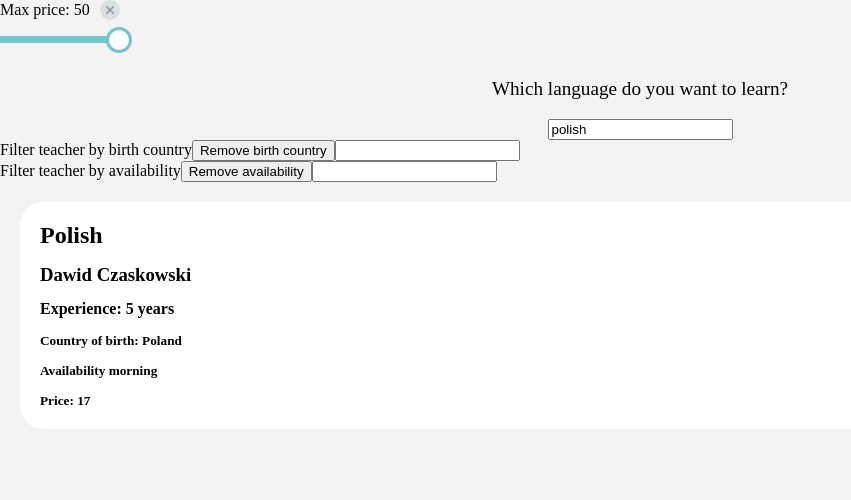
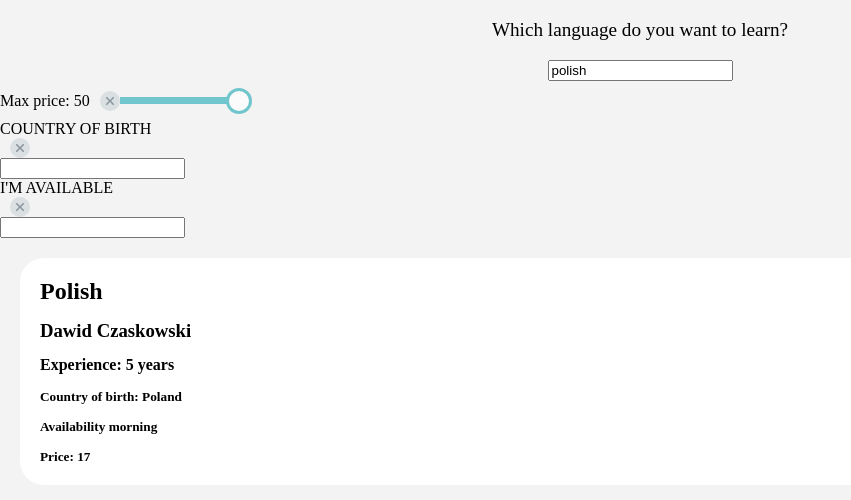
Before and after one commit to ryan50500/Language__App__React__TypeScript, a React (Create React App) app: page / in a window 1280 px wide. Shown: the top 500 px of the page, without its empty margins (0-851 px from the left). Built offline with nearby package versions, Linux system fonts and the light colour scheme.

Commit message:
reducing lines of code

```diff
--- a/src/components/FilteredTeachers.tsx
+++ b/src/components/FilteredTeachers.tsx
@@ -16,29 +16,20 @@ const FilteredTeachers: React.FC<Props> = ({ initialInputText }) => {
     const [teacherAvailability, setTeacherAvailability] = useState<string>("");
 
 
-    // filter the results by language searched for
+    // filter the results by language searched, price, birth country of teacher, and teacher availabilty
     let filteredTeachers = TeacherArray.filter(
         (arrayMatched) =>
-            arrayMatched.language.toLowerCase().indexOf(inputText.toString()) !== -1
-    );
-
-    // filter the results by price and birth country of teacher
-    filteredTeachers = filteredTeachers.filter(
-        (arrayMatched) => arrayMatched.price < maxPrice && arrayMatched.country.toLowerCase().indexOf(teacherBirthCountry.toString()) !== -1
-    );
-
-    // filter the results by teacher availabilty
-    filteredTeachers = filteredTeachers.filter(
-        (arrayMatched) => arrayMatched.availability.toLowerCase().indexOf(teacherAvailability.toString()) !== -1
+            arrayMatched.language.toLowerCase().indexOf(inputText.toString()) !== -1 &&
+            arrayMatched.price < maxPrice && arrayMatched.country.toLowerCase().indexOf(teacherBirthCountry.toString()) !== -1 &&
+            arrayMatched.availability.toLowerCase().indexOf(teacherAvailability.toString()) !== -1
     );
 
 
-    // remove price filter
+    // remove Price filter
     const removePriceFilter = () => {
         setMaxPrice(50);
         // setMaxPrice(50);
     };
-
 
     // this function is called when user selects a price range
     const handlePriceChange = (event: React.ChangeEvent<HTMLInputElement>) => {
@@ -46,13 +37,11 @@ const FilteredTeachers: React.FC<Props> = ({ initialInputText }) => {
         // setMaxPrice(parseInt(event.target.value));
     };
 
-
-    // filter teachers by birth country
+    // filter teachers by Birth Country
     const handleBirthCountry = (event: React.ChangeEvent<HTMLInputElement>) => {
         setTeacherBirthCountry(event.target.value);
         // setMaxPrice(parseInt(event.target.value));
     };
-
 
     // filter teachers by Availability
     const handleAvailability = (event: React.ChangeEvent<HTMLInputElement>) => {
@@ -60,41 +49,52 @@ const FilteredTeachers: React.FC<Props> = ({ initialInputText }) => {
         // setMaxPrice(parseInt(event.target.value));
     };
 
-    // remove teacher by Availability
+    // remove Availability filter
     const removeAvailability = () => {
         setTeacherAvailability("")
     };
 
 
-    // remove teacher birth country filter
+    // remove Birth Country filter
     const removeBirthCountry = () => {
+        console.log('no filter?')
         setTeacherBirthCountry("")
     };
 
 
     return (
         <>
+            {/* filter the results by language */}
+            <SearchLanguage inputText={inputText} setInputText={setInputText} filteredTeachers={filteredTeachers} />
+
             <div className={PriceFilterStyles.alignPrice}>
                 <span>Max price: {maxPrice}</span>
                 <div className={PriceFilterStyles.resetPrice} onClick={removePriceFilter}>
                     <svg height="9" viewBox="0 0 12 12" width="9" xmlns="http://www.w3.org/2000/svg" className={PriceFilterStyles.resetPriceCross}><path d="M6 4.586L10.293.293l1.414 1.414L7.414 6l4.293 4.293-1.414 1.414L6 7.414l-4.293 4.293-1.414-1.414L4.586 6 .293 1.707 1.707.293z"></path></svg>
                 </div>
+                {/* filter teachers by price */}
+                <input type="range" id="priceRange" name="priceRange" min="0" max="50" step="5" value={maxPrice} onChange={handlePriceChange} className={PriceFilterStyles.priceSlider} />
             </div>
-            {/* filter teachers by price */}
-            <input type="range" id="priceRange" name="priceRange" min="0" max="50" step="5" value={maxPrice} onChange={handlePriceChange} className={PriceFilterStyles.priceSlider} />
 
-            {/* filter the results by language */}
-            <SearchLanguage inputText={inputText} setInputText={setInputText} filteredTeachers={filteredTeachers} />
 
             {/* filter teachers by birth country */}
-            <span>Filter teacher by birth country</span><button onClick={removeBirthCountry}>Remove birth country</button>
+            <span>COUNTRY OF BIRTH</span>
+            <div className={PriceFilterStyles.resetPrice} onClick={removeBirthCountry}>
+                <svg height="9" viewBox="0 0 12 12" width="9" xmlns="http://www.w3.org/2000/svg" className={PriceFilterStyles.resetPriceCross}><path d="M6 4.586L10.293.293l1.414 1.414L7.414 6l4.293 4.293-1.414 1.414L6 7.414l-4.293 4.293-1.414-1.414L4.586 6 .293 1.707 1.707.293z"></path></svg>
+            </div>
             <input type="text" id="teacherBirth" name="teacherBirth" value={teacherBirthCountry} onChange={handleBirthCountry} />
 
+
             {/* filter teachers by availability */}
-            <div className="poo">
-                <span>Filter teacher by availability</span><button onClick={removeAvailability}>Remove availability</button>
+            <div className="availability-flex">
+                <span>I'M AVAILABLE</span>
+                <div className={PriceFilterStyles.resetPrice} onClick={removeAvailability}>
+                    <svg height="9" viewBox="0 0 12 12" width="9" xmlns="http://www.w3.org/2000/svg" className={PriceFilterStyles.resetPriceCross}><path d="M6 4.586L10.293.293l1.414 1.414L7.414 6l4.293 4.293-1.414 1.414L6 7.414l-4.293 4.293-1.414-1.414L4.586 6 .293 1.707 1.707.293z"></path></svg>
+                </div>
                 <input type="text" id="teacherAvailability" name="teacherAvailability" value={teacherAvailability} onChange={handleAvailability} />
             </div>
+
+
             {filteredTeachers.map((arrayItem) => {
                 return (
                     <TeacherBorder key={arrayItem.id}>
```
